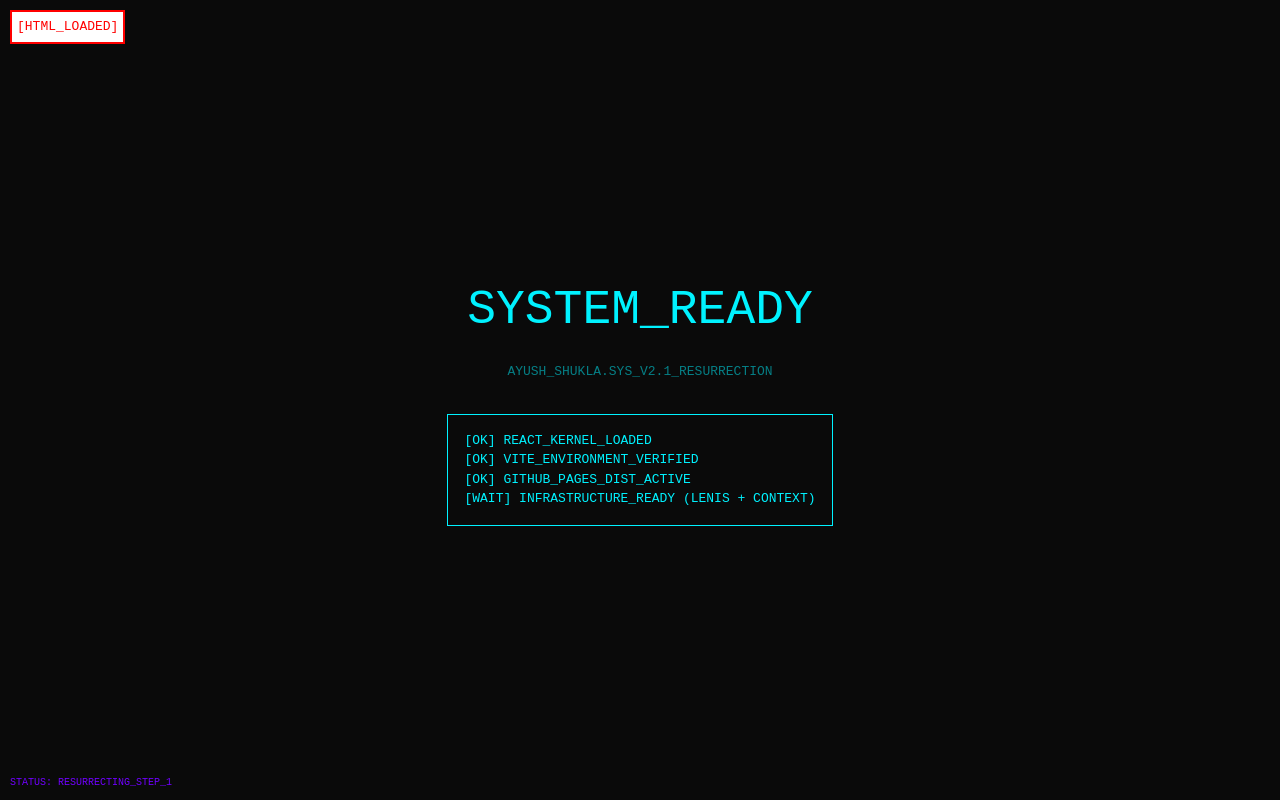
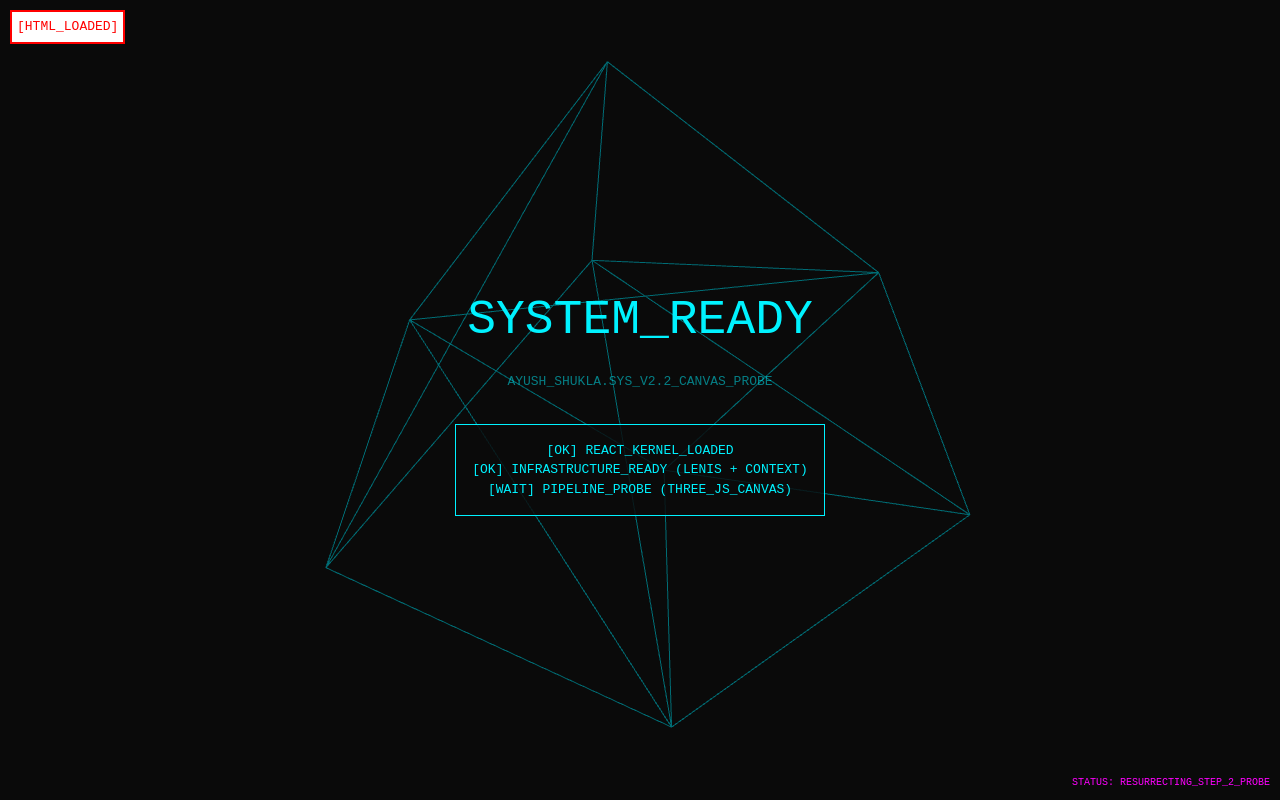
Before and after one commit to ayushshukla1807/ayush-shukla-portfolio, a React (Vite) app: page / in a window 1280 px wide. Built offline with nearby package versions, Linux system fonts and the light colour scheme.

Commit message:
Forensic: Resurrect Phase 2 (Pipeline: Three.js Canvas Probe)

```diff
--- a/src/App.tsx
+++ b/src/App.tsx
@@ -1,6 +1,25 @@
-import React from 'react';
+import React, { useRef } from 'react';
 import { SceneProvider } from './context/SceneContext';
 import { LenisProvider } from './components/common/LenisProvider';
+import { QuantumCanvas } from './components/layout/QuantumCanvas';
+import { useFrame } from '@react-three/fiber';
+import { Mesh } from 'three';
+
+const TestCube = () => {
+  const meshRef = useRef<Mesh>(null);
+  useFrame((state, delta) => {
+    if (meshRef.current) {
+      meshRef.current.rotation.x += delta;
+      meshRef.current.rotation.y += delta;
+    }
+  });
+  return (
+    <mesh ref={meshRef}>
+      <boxGeometry args={[2, 2, 2]} />
+      <meshStandardMaterial color="#00F2FF" wireframe />
+    </mesh>
+  );
+};
 
 const App: React.FC = () => {
   return (
@@ -14,20 +33,30 @@ const App: React.FC = () => {
           flexDirection: 'column',
           alignItems: 'center',
           justifyContent: 'center',
-          fontFamily: 'monospace'
+          fontFamily: 'monospace',
+          position: 'relative'
         }}>
-          <h1 style={{ fontSize: '3rem', margin: '0' }}>SYSTEM_READY</h1>
-          <p style={{ opacity: 0.5, marginTop: '1rem' }}>AYUSH_SHUKLA.SYS_V2.1_RESURRECTION</p>
-
-          <div style={{ marginTop: '2rem', border: '1px solid #00F2FF', padding: '1rem' }}>
-            <p>[OK] REACT_KERNEL_LOADED</p>
-            <p>[OK] VITE_ENVIRONMENT_VERIFIED</p>
-            <p>[OK] GITHUB_PAGES_DIST_ACTIVE</p>
-            <p>[WAIT] INFRASTRUCTURE_READY (LENIS + CONTEXT)</p>
+          {/* Canvas Probe */}
+          <div style={{ position: 'absolute', inset: 0, zIndex: 0 }}>
+            <QuantumCanvas camera={{ position: [0, 0, 5], fov: 45 }}>
+              <TestCube />
+            </QuantumCanvas>
           </div>
 
-          <div style={{ position: 'fixed', bottom: '10px', left: '10px', color: '#7000FF', fontSize: '10px' }}>
-            STATUS: RESURRECTING_STEP_1
+          {/* HUD Overlay */}
+          <div style={{ zIndex: 10, textAlign: 'center', pointerEvents: 'none' }}>
+            <h1 style={{ fontSize: '3rem', margin: '0' }}>SYSTEM_READY</h1>
+            <p style={{ opacity: 0.5, marginTop: '1rem' }}>AYUSH_SHUKLA.SYS_V2.2_CANVAS_PROBE</p>
+
+            <div style={{ marginTop: '2rem', border: '1px solid #00F2FF', padding: '1rem', background: 'rgba(10,10,10,0.8)' }}>
+              <p>[OK] REACT_KERNEL_LOADED</p>
+              <p>[OK] INFRASTRUCTURE_READY (LENIS + CONTEXT)</p>
+              <p>[WAIT] PIPELINE_PROBE (THREE_JS_CANVAS)</p>
+            </div>
+
+            <div style={{ position: 'fixed', bottom: '10px', right: '10px', color: '#ff00ff', fontSize: '10px' }}>
+              STATUS: RESURRECTING_STEP_2_PROBE
+            </div>
           </div>
         </div>
       </LenisProvider>
```
